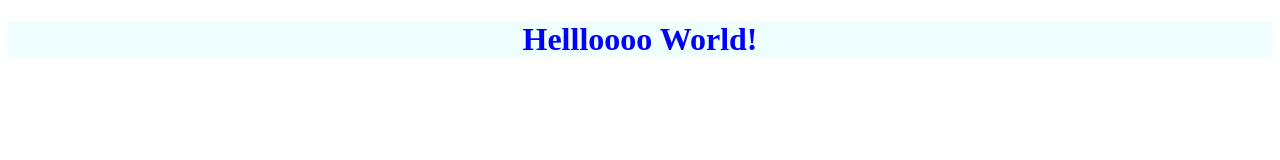
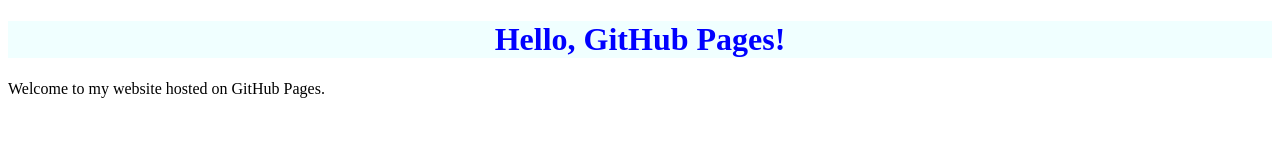
Before and after one commit to thomasraphael1/testWebsite, a plain HTML site: page index.html in a window 1280 px wide. Drawn offline with Linux system fonts and the light colour scheme.

Commit message:
Update index.html and style.css with new content

```diff
--- a/index.html
+++ b/index.html
@@ -7,7 +7,7 @@
     <title>testWebiste</title>
 </head>
 <body>
-    <h1>Hellloooo World!</h1>
-
+    <h1>Hello, GitHub Pages!</h1>
+    <p>Welcome to my website hosted on GitHub Pages.</p>
 </body>
 </html>
```
